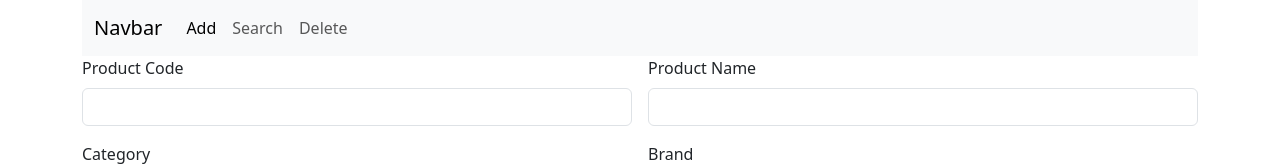
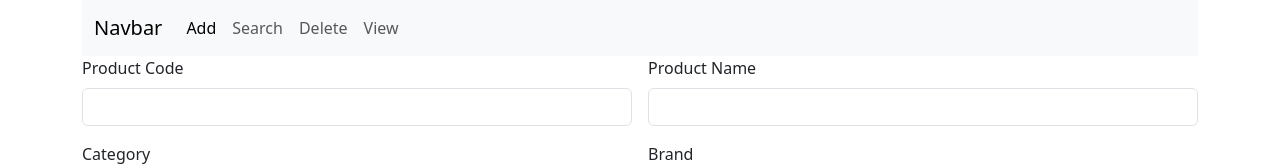
Before and after one commit to Ayyappahari/product-react-app, a React (Vite) app: page / in a window 1280 px wide. Shown: the top 166 px of the page. Built offline with nearby package versions, Linux system fonts and the light colour scheme.

Commit message:
navsuccess

```diff
--- a/src/components/NavigationBar.jsx
+++ b/src/components/NavigationBar.jsx
@@ -1,4 +1,5 @@
 import React from 'react'
+import { Link } from 'react-router-dom'
 
 const NavigationBar = () => {
   return (
@@ -15,6 +16,8 @@ const NavigationBar = () => {
         <a class="nav-link active" aria-current="page" href="/">Add</a>
         <a class="nav-link" href="/search">Search</a>
         <a class="nav-link" href="/delete">Delete</a>
+        <a class="nav-link" href="/view">View</a>
+
       </div>
     </div>
   </div>
--- a/src/components/ViewProducts.jsx
+++ b/src/components/ViewProducts.jsx
@@ -1,10 +1,11 @@
 import React from 'react'
+import NavigationBar from './NavigationBar'
 
 const ViewProducts = () => {
   return (
     <div>
 
-<NavigationBar />
+<NavigationBar  />
             <div className="container">
                 <div className="row">
                     <div className="col col-12 col-sm-12 col-md-12 col-lg-12 col-xl-12 col-xxl-12">
```
